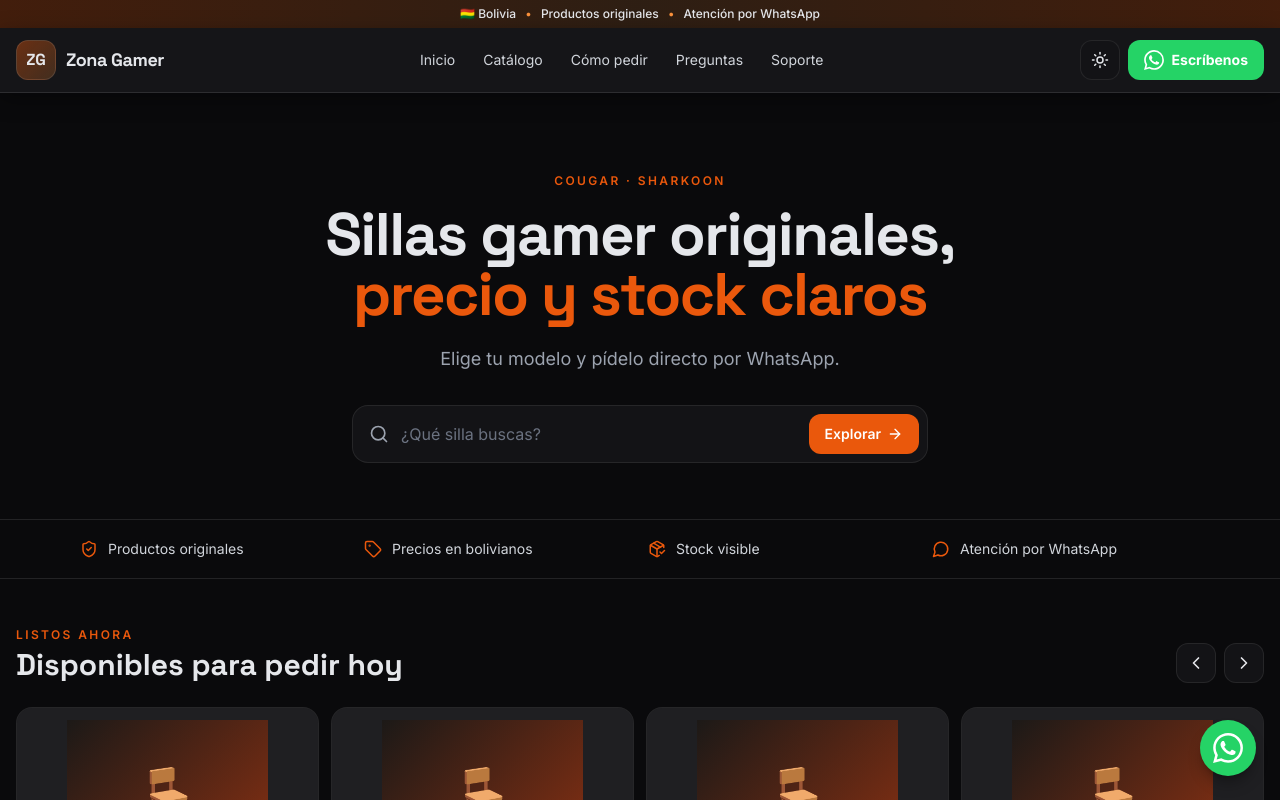
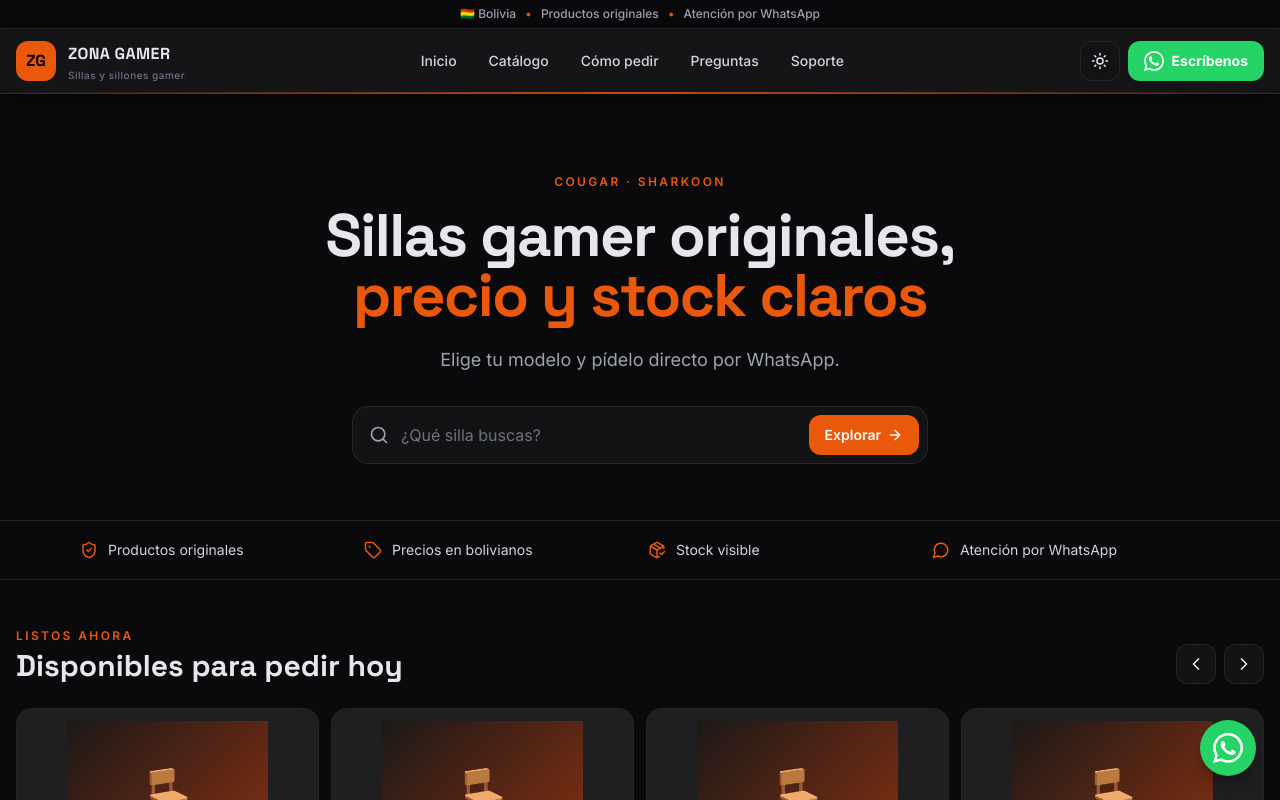
Before and after one commit to BladimirBLopez/zona-gamer, a Next.js app: page / in a window 1280 px wide. Shown: the top 800 px of the page. Built offline with nearby package versions, Linux system fonts and the light colour scheme.

Commit message:
feat: nav profesional con marca ZG sólida y línea de acento; quitar texto de pago en ficha

```diff
--- a/app/globals.css
+++ b/app/globals.css
@@ -119,3 +119,16 @@
 .nav-pill { background: #0d0d10; }
 html[data-theme='light'] .text-accent,
 html[data-theme='light'] .hover\:text-accent:hover { color: #c2410c; }
+
+/* Línea de acento bajo el header */
+.nav-surface::after {
+  content: '';
+  position: absolute;
+  left: 0;
+  right: 0;
+  bottom: -1px;
+  height: 2px;
+  background: linear-gradient(90deg, transparent, #ea580c 50%, transparent);
+  opacity: 0.8;
+  pointer-events: none;
+}
--- a/components/Brand.js
+++ b/components/Brand.js
@@ -3,26 +3,23 @@
 // Cuando tengas el logo: ponlo en public/ y escribe aquí su ruta, ej. '/logo.webp'
 export const LOGO_SRC = '';
 
-export default function Brand({ size = 'md' }) {
+export default function Brand({ size = 'md', tagline = false }) {
   if (LOGO_SRC) {
-    return (
-      <img
-        src={LOGO_SRC}
-        alt={config.name}
-        className={size === 'sm' ? 'h-11 w-auto' : 'h-14 w-auto'}
-      />
-    );
+    return <img src={LOGO_SRC} alt={config.name} className={size === 'sm' ? 'h-11 w-auto' : 'h-14 w-auto'} />;
   }
   const box = size === 'sm' ? 'h-10 w-10 text-base' : 'h-14 w-14 text-xl';
-  const txt = size === 'sm' ? 'text-lg' : 'text-2xl';
+  const txt = size === 'sm' ? 'text-base' : 'text-xl';
   return (
-    <span className="inline-flex items-center gap-2.5">
-      <span
-        className={`flex ${box} items-center justify-center rounded-xl border border-white/10 bg-gradient-to-br from-accent/40 to-neon/20 font-display font-extrabold`}
-      >
+    <span className="inline-flex items-center gap-3">
+      <span className={`flex ${box} shrink-0 items-center justify-center rounded-xl bg-accent font-display font-extrabold text-black`}>
         ZG
       </span>
-      <span className={`font-display ${txt} font-bold tracking-tight`}>{config.name}</span>
+      <span className="leading-none">
+        <span className={`block font-display ${txt} font-bold uppercase tracking-wide`}>{config.name}</span>
+        {tagline ? (
+          <span className="mt-1 block text-[10px] font-medium tracking-wider text-gray-500">Sillas y sillones gamer</span>
+        ) : null}
+      </span>
     </span>
   );
 }
--- a/components/Header.js
+++ b/components/Header.js
@@ -1,9 +1,9 @@
-import WhatsAppIcon from './WhatsAppIcon';
 import { config } from '../data/config';
 import { waLink } from '../lib/utils';
 import ThemeToggle from './ThemeToggle';
 import MobileMenu from './MobileMenu';
 import Brand from './Brand';
+import WhatsAppIcon from './WhatsAppIcon';
 
 const links = [
   ['Inicio', '/#inicio'],
@@ -16,18 +16,18 @@
 export default function Header() {
   return (
     <>
-      <div className="bg-bg bg-gradient-to-r from-accent/25 via-neon/15 to-accent/25 py-1.5 text-center text-[11px] font-medium text-gray-200 sm:text-xs">
-        🇧🇴 {config.city} <span className="mx-1.5 text-neon">•</span> Productos originales{' '}
-        <span className="mx-1.5 text-neon">•</span> Atención por WhatsApp
+      <div className="border-b border-white/10 bg-bg py-1.5 text-center text-[11px] font-medium text-gray-400 sm:text-xs">
+        🇧🇴 {config.city} <span className="mx-1.5 text-accent">•</span> Productos originales{' '}
+        <span className="mx-1.5 text-accent">•</span> Atención por WhatsApp
       </div>
       <header className="nav-surface sticky top-0 z-40">
         <div className="mx-auto flex h-16 max-w-7xl items-center justify-between px-4">
           <a href="/#inicio" aria-label={config.name} className="flex items-center">
-            <Brand size="sm" />
+            <Brand size="sm" tagline />
           </a>
-          <nav className="hidden items-center gap-7 md:flex">
+          <nav className="hidden items-center gap-8 md:flex">
             {links.map(([label, href]) => (
-              <a key={href} href={href} className="text-sm text-gray-300 transition hover:text-neon">
+              <a key={href} href={href} className="text-sm font-medium text-gray-300 transition hover:text-accent">
                 {label}
               </a>
             ))}
@@ -39,7 +39,7 @@
               target="_blank"
               rel="noopener noreferrer"
               aria-label="Escribir por WhatsApp"
-              className="flex h-10 items-center gap-2 rounded-xl bg-[#25D366] px-3 text-sm font-bold text-white transition hover:bg-[#1ebe5b] sm:px-4"
+              className="flex h-10 w-10 items-center justify-center gap-2 rounded-xl bg-[#25D366] text-sm font-bold text-white transition hover:bg-[#1ebe5b] sm:w-auto sm:px-4"
             >
               <WhatsAppIcon size={20} />
               <span className="hidden sm:inline">Escríbenos</span>
--- a/components/ProductDetail.js
+++ b/components/ProductDetail.js
@@ -114,7 +114,7 @@
           {p.colors ? <p className="mt-1 text-gray-400">{p.colors}</p> : null}
 
           <p className="mt-5 font-display text-4xl font-extrabold">{priceText}</p>
-          <p className="mt-1 text-xs text-gray-500">{copied ? 'Link copiado.' : 'El pago y la entrega se coordinan por chat.'}</p>
+          {copied ? <p className="mt-1 text-xs text-accent">Link copiado.</p> : null}
 
           {p.description ? <p className="mt-4 text-sm leading-relaxed text-gray-400">{p.description}</p> : null}
 
```
